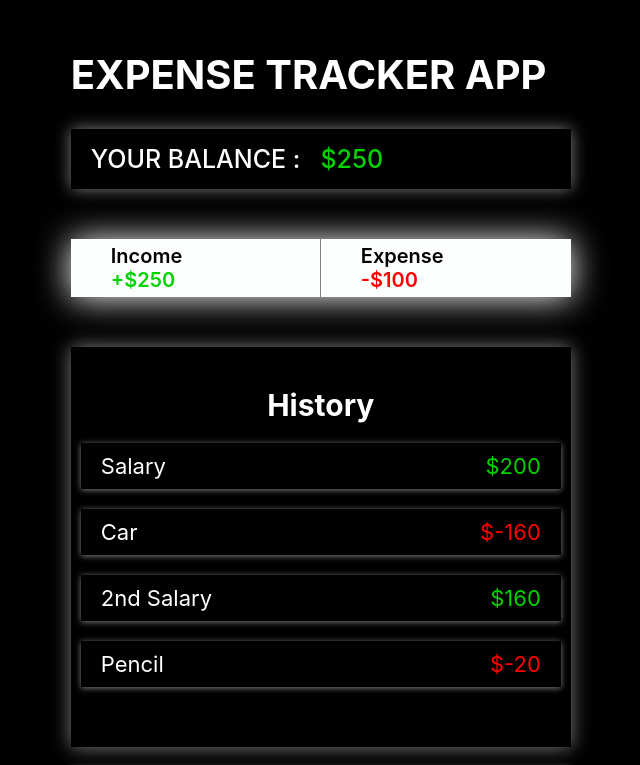
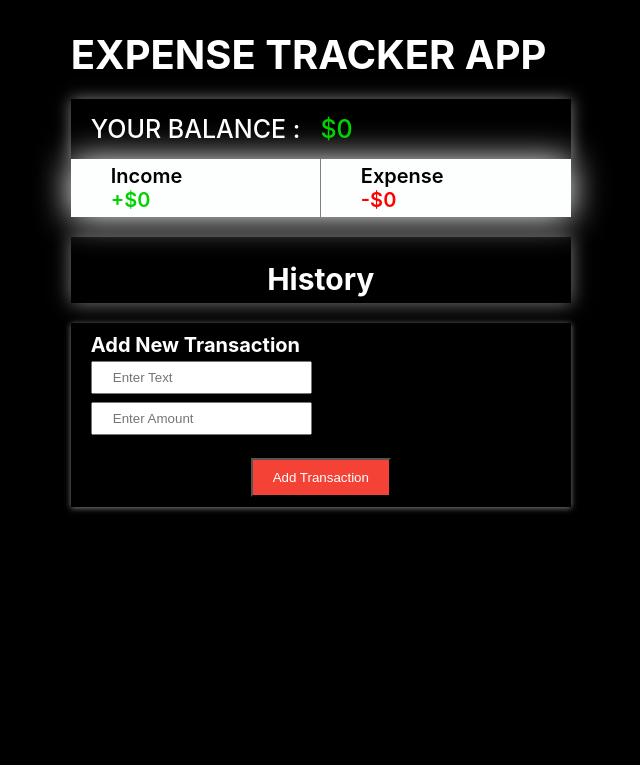
Before and after one commit to MuhammadJamshaidGhaffar/Expense-tracker-app, a React (Create React App) app: page / in a window 1280 px wide. Shown: the top 765 px of the page, without its empty margins (134-774 px from the left). Built offline with nearby package versions, Linux system fonts and the light colour scheme.

Commit message:
added functionalty of tracker app

```diff
--- a/src/App.js
+++ b/src/App.js
@@ -1,18 +1,59 @@
 // ----- CSS -----------
+import { useContext, useReducer } from "react";
 import styles from "./App.module.css";
 
 //----------- Components ----------
 import Component from "./components/Components";
+import GlobalContext from "./GlobalContext";
+// import HistoryElm from "./components/History/HistoryElm/HistoryElm";
+//-------- Functions ---------------------
+function updateGlobalContext(state, action) {
+  let newHistory = [
+    ...state.history,
+    { text: action.text, amount: action.amount },
+  ];
+  let { Income, Expense } = calculateIncomeExpense(newHistory);
+  let newState = {
+    income: Income,
+    expense: Expense,
+    balance: Income - Expense,
+    history: newHistory,
+  };
+
+  return newState;
+}
+function calculateIncomeExpense(historyArr) {
+  let Income = 0;
+  let Expense = 0;
+  for (let i = 0; i < historyArr.length; i++) {
+    if (historyArr[i].amount > 0) {
+      Income += historyArr[i].amount;
+    } else if (historyArr[i].amount < 0) {
+      Expense += historyArr[i].amount;
+    }
+  }
+  return { Income: Income, Expense: Expense * -1 };
+}
+
 //----------- App ----------------------
 function App() {
+  let GlobalReducer = useReducer(updateGlobalContext, {
+    balance: 0,
+    income: 0,
+    expense: 0,
+    history: [],
+  });
+
   return (
-    <div className={styles.mainContainer}>
-      <Component.Header />
-      <Component.Balance style={{ margin: "3rem 0" }} />
-      <Component.IncomeExpense style={{ margin: "5rem 0" }} />
-      <Component.History style={{ margin: "3rem 0" }} />
-      <Component.AddItem />
-    </div>
+    <GlobalContext.Provider value={GlobalReducer}>
+      <div className={styles.mainContainer}>
+        <Component.Header />
+        <Component.Balance style={{ marginTop: "2rem" }} />
+        <Component.IncomeExpense />
+        <Component.History style={{ margin: "2rem 0" }} />
+        <Component.AddItem />
+      </div>
+    </GlobalContext.Provider>
   );
 }
 
--- a/src/App.module.css
+++ b/src/App.module.css
@@ -1,5 +1,5 @@
 .mainContainer {
   /* border: 2px solid red; */
-  margin: 5rem 16%;
+  margin: 3rem 16%;
   max-width: 50rem;
 }
--- /dev/null
+++ b/src/GlobalContext.js
@@ -0,0 +1,5 @@
+import { createContext } from "react";
+
+const GlobalContext = createContext([{}, () => {}]);
+
+export default GlobalContext;
--- a/src/components/AddItem/AddItem.js
+++ b/src/components/AddItem/AddItem.js
@@ -1,19 +1,22 @@
-import React from "react";
+import React, { useContext } from "react";
 import styles from "./AddItem.module.css";
+import GlobalContext from "../../GlobalContext";
 
-const AddItem = ({ style }) => (
+const AddItem = ({ style }) => {
+  let [Global, updateGlobal] = useContext(GlobalContext);
+  return (
     <div style={style} className={styles.mainContainer}>
       <h2 className={styles.heading}>Add New Transaction</h2>
       <div className={styles.inputWrapper}>
         <input
-        class={styles.input}
+          className={styles.input}
           id="text"
           type="text"
           placeholder="Enter Text"
         />
         <div className={styles.numberInputWrapper}>
           <input
-          class={styles.input}
+            className={styles.input}
             id="amount"
             type="number"
             placeholder="Enter Amount"
@@ -21,8 +24,21 @@ const AddItem = ({ style }) => (
           <p>-ve for Expense and +ve for Income</p>
         </div>
       </div>
-    <button className={styles.addBtn}>Add Transaction</button>
+      <button
+        className={styles.addBtn}
+        onClick={() => {
+          updateGlobal({
+            amount: parseInt(document.getElementById("amount").value),
+            text: document.getElementById("text").value,
+          });
+        }}
+      >
+        Add Transaction
+      </button>
     </div>
   );
+};
 
 export default AddItem;
+
+//----------- functions ---------------
--- a/src/components/AddItem/AddItem.module.css
+++ b/src/components/AddItem/AddItem.module.css
@@ -15,7 +15,7 @@
 }
 .inputWrapper {
   display: flex;
-  align-items: start;
+  align-items: flex-start;
   flex-wrap: wrap;
 }
 .input {
--- a/src/components/Balance/Balance.js
+++ b/src/components/Balance/Balance.js
@@ -1,11 +1,15 @@
-import React from "react";
+import React, { useContext } from "react";
 import styles from "./Balance.module.css";
+import GlobalContext from "../../GlobalContext";
 
-const Balance = ({ style }) => (
-  <div className={styles.mainDiv} style={style}>
-    <p>YOUR BALANCE : </p>
-    <p className={styles.money}>$250</p>
-  </div>
-);
+const Balance = ({ style }) => {
+  let [{ balance }] = useContext(GlobalContext);
+  return (
+    <div className={styles.mainDiv} style={style}>
+      <p>YOUR BALANCE : </p>
+      <p className={styles.money}>${balance}</p>
+    </div>
+  );
+};
 
 export default Balance;
--- a/src/components/History/History.js
+++ b/src/components/History/History.js
@@ -1,17 +1,28 @@
-import React from "react";
+import React, { useContext } from "react";
 import styles from "./History.module.css";
 import HistoryElm from "./HistoryElm/HistoryElm";
+import GlobalContext from "../../GlobalContext";
 
 const History = ({ style }) => {
+  let [Global, updateGlobal] = useContext(GlobalContext);
+  // console.log("Inside History DIv :  ", Global);
+  let historyHtml = [];
+  for (let i = 0; i < Global.history.length; i++) {
+    // for (let i = 0; i < 5; i++) {
+    historyHtml.push(
+      <HistoryElm
+        name={Global.history[i].text}
+        value={Global.history[i].amount}
+        key={historyHtml.length}
+      />
+    );
+    // console.log("History Html is :    ", historyHtml);
+  }
+
   return (
-    <div className={styles.mainContainer}>
+    <div className={styles.mainContainer} style={style}>
       <h2 className={styles.heading}>History</h2>
-      <div>
-        <HistoryElm name="Salary" value={200} />
-        <HistoryElm name="Car" value={-160} />
-        <HistoryElm name="2nd Salary" value={160} />
-        <HistoryElm name="Pencil" value={-20} />
-      </div>
+      <div>{historyHtml}</div>
     </div>
   );
 };
--- a/src/components/History/History.module.css
+++ b/src/components/History/History.module.css
@@ -1,6 +1,6 @@
 .mainContainer {
   box-shadow: 0 0 18px grey;
-  padding: 4rem 1rem;
+  padding: 2.4rem 1rem 0.6rem;
 }
 
 .heading {
--- a/src/components/History/HistoryElm/HistoryElm.module.css
+++ b/src/components/History/HistoryElm/HistoryElm.module.css
@@ -2,7 +2,7 @@
   display: flex;
   padding: 1rem 2rem;
   font: 600;
-  font-size: 2.2rem;
+  font-size: 1.7rem;
   justify-content: space-between;
   box-shadow: 0px 1px 6px grey;
   margin: 2rem 0;
--- a/src/components/Income Expense/IncomeExpense.js
+++ b/src/components/Income Expense/IncomeExpense.js
@@ -1,19 +1,24 @@
-import React from "react";
+import React, { useContext } from "react";
 import styles from "./IncomeExpense.module.css";
+import GlobalContext from "../../GlobalContext";
 
 const IncomeExpense = ({ style }) => {
+  let [{ income, expense }, updateGlobal] = useContext(GlobalContext);
+  console.log("Inside IncomeExpense    :  ", income, "   ", expense);
   return (
     <div className={styles.mainContainer} style={style}>
       <div className={`${styles.moneyDiv} ${styles.incomeDiv}`}>
         <p className="label">Income</p>
-        <p className={styles.incomeDiv_value}>+$250</p>
+        <p className={styles.incomeDiv_value}>+${income}</p>
       </div>
       <div className={`${styles.moneyDiv} ${styles.expenseDiv}`}>
         <p>Expense</p>
-        <p className={styles.expenseDiv_value}>-$100</p>
+        <p className={styles.expenseDiv_value}>-${expense}</p>
       </div>
     </div>
   );
 };
 
 export default IncomeExpense;
+
+// --------- functions ----------------
```
Lines whose indentation alone changed are shown as unchanged.
